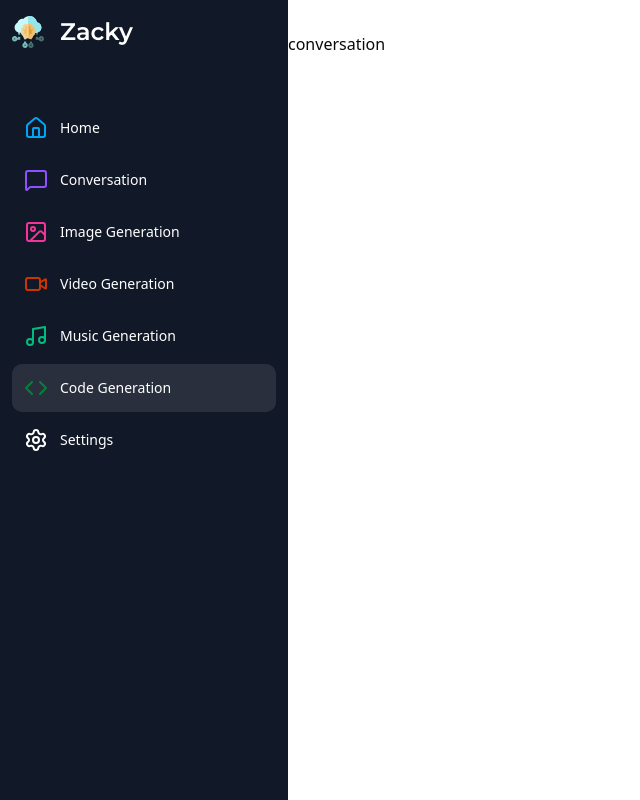
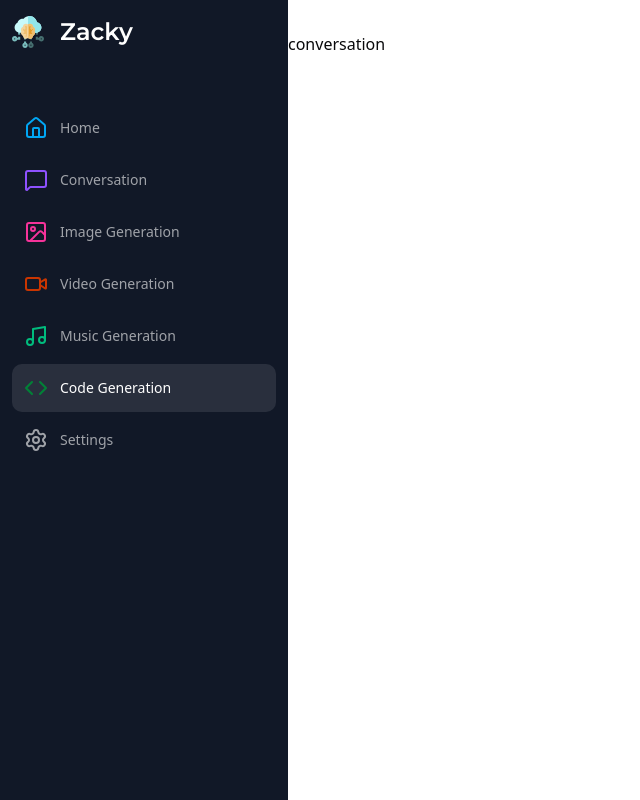
Before and after one commit to Mohamed780050/zacky, a Next.js app: page /code_generation in a window 1280 px wide. Shown: the whole page, without its empty margins (0-640 px from the left). Built offline with nearby package versions, Linux system fonts and the light colour scheme.

Commit message:
add tailwind plugin to prettier and edited sidbar links

```diff
--- a/package.json
+++ b/package.json
@@ -28,6 +28,8 @@
     "@types/react-dom": "^19",
     "eslint": "^9",
     "eslint-config-next": "15.4.5",
+    "prettier": "^3.6.2",
+    "prettier-plugin-tailwindcss": "^0.6.14",
     "tailwindcss": "^4",
     "tw-animate-css": "^1.3.6",
     "typescript": "^5"
--- a/src/features/home/_components/SidebarLinks.tsx
+++ b/src/features/home/_components/SidebarLinks.tsx
@@ -15,8 +15,8 @@ function SidebarLinks({
 }) {
   const pathname = usePathname();
   return (
-    <div className="space-y-4 py-4 flex flex-col h-full bg-[#111827] text-white">
-      <div className="pl-3 mb-14">
+    <div className="flex h-full flex-col space-y-4 bg-[#111827] py-4 text-white">
+      <div className="mb-14 pl-3">
         <Link
           href="/home"
           className="flex items-center"
@@ -34,8 +34,8 @@ function SidebarLinks({
             <Link
               href={link.href}
               className={cn(
-                "flex items-center gap-3 flex-1 text-sm group p-3 w-full rounded-lg justify-start font-medium cursor-pointer hover: text-white hover:bg-white/10 transition",
-                pathname === link.href ? "bg-white/10 text-white" : ""
+                "group flex w-full flex-1 cursor-pointer items-center justify-start gap-3 rounded-lg p-3 text-sm font-medium text-white/60 transition hover:bg-white/10 hover:text-white",
+                pathname === link.href ? "bg-white/10 text-white" : "",
               )}
             >
               {link.icon}
```
Also changed, not shown: 2 other files (tests, documents, lock files or other folders).
